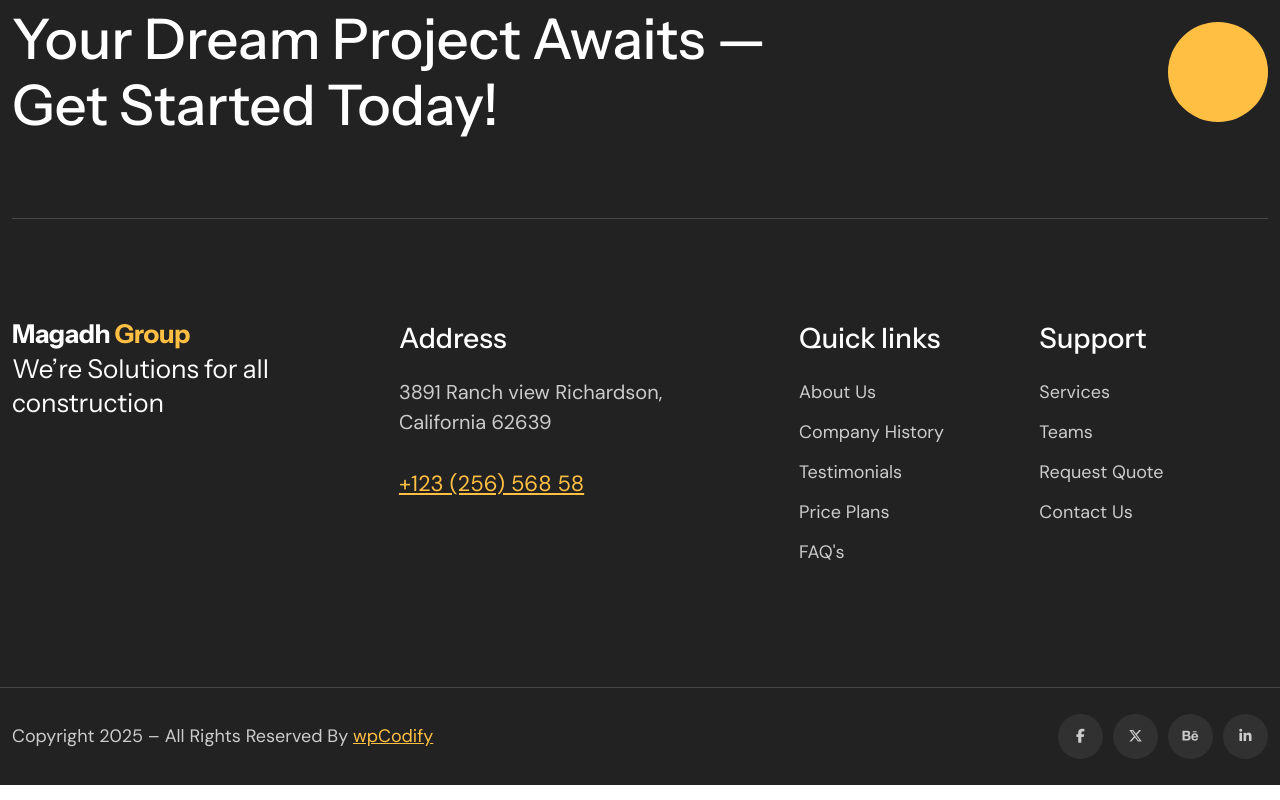
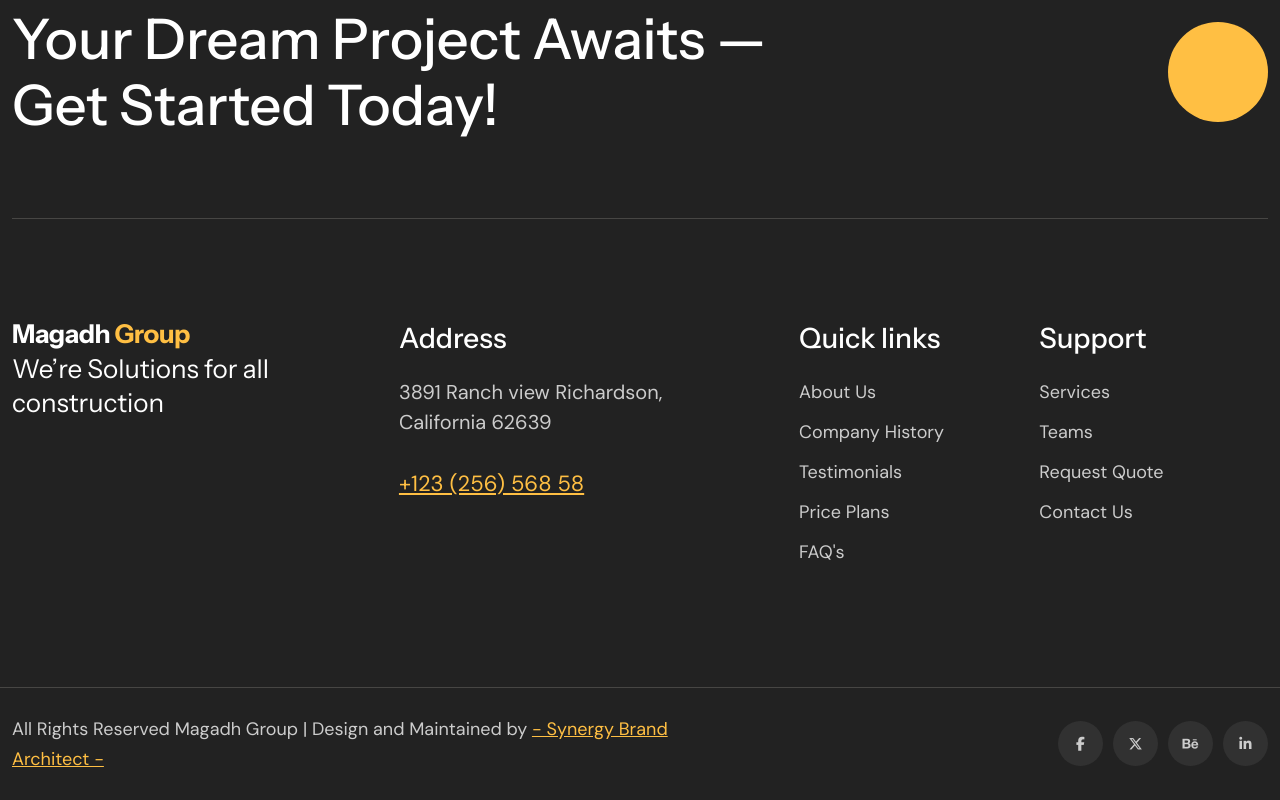
Before and after one commit to kumaranujranchi/magadhgroup, a React (Create React App) app in the folder main-file/: page / in a window 1280 px wide. Shown: the part 7809-8609 px from the top of the page. Built offline with nearby package versions, Linux system fonts and the light colour scheme; a web font is replaced by a local one.

Commit message:
Update footer copyright info and synergy link

```diff
--- a/main-file/src/components/layout/footers/footer-one.js
+++ b/main-file/src/components/layout/footers/footer-one.js
@@ -80,7 +80,7 @@ const FooterOne = () => {
                     <div className="row al-center">
                         <div className="col-md-7">
                             <div className="copyright__area-content md-t-center md-mb-10">
-                                <p>Copyright 2025 – All Rights Reserved By <Link to="https://themeforest.net/user/wpcodify" target="_blank">wpCodify</Link></p>
+                                <p>All Rights Reserved Magadh Group | Design and Maintained by <Link to="https://www.synergybrandarchitect.in" target="_blank">- Synergy Brand Architect -</Link></p>
                             </div>
                         </div>
                         <div className="col-md-5">
```
